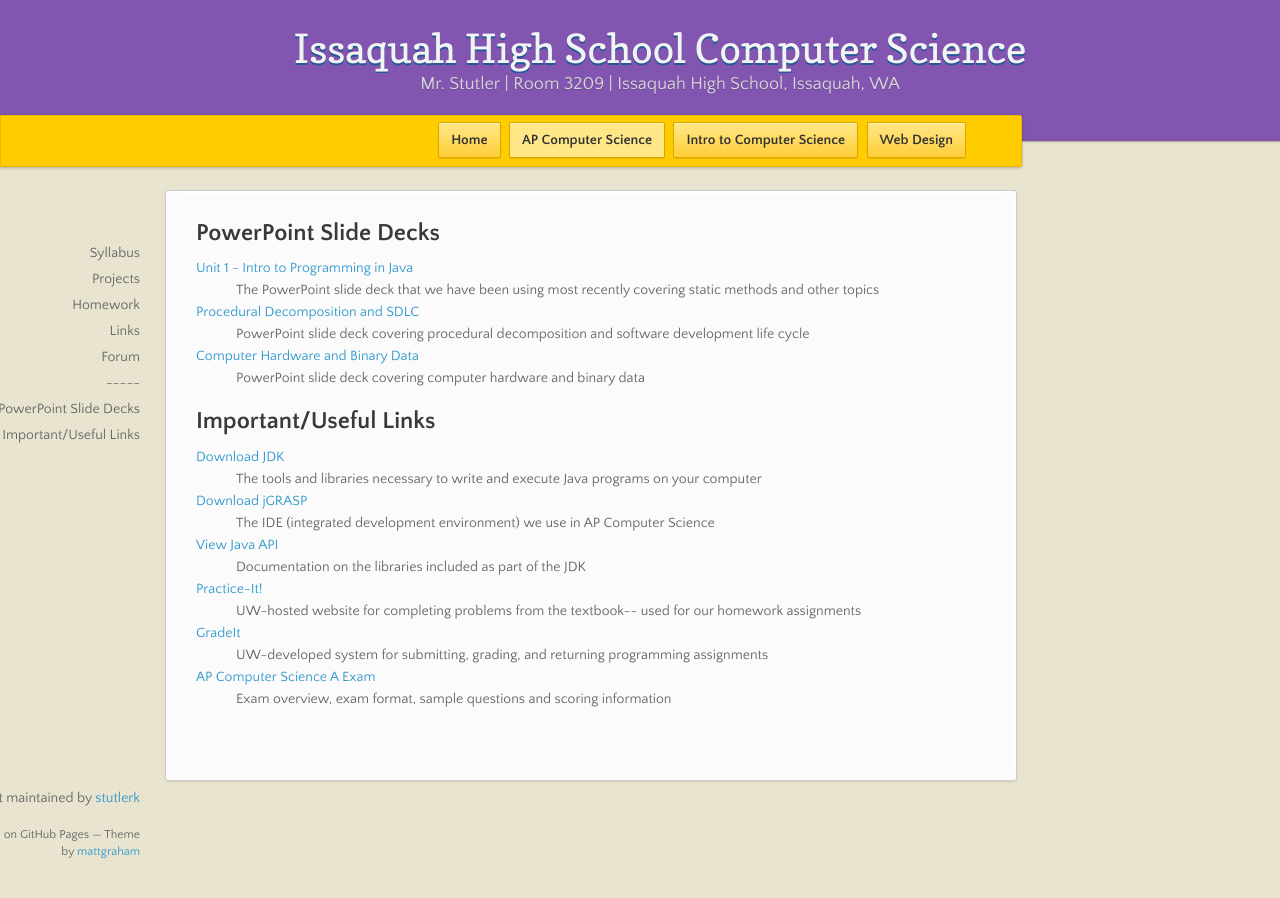
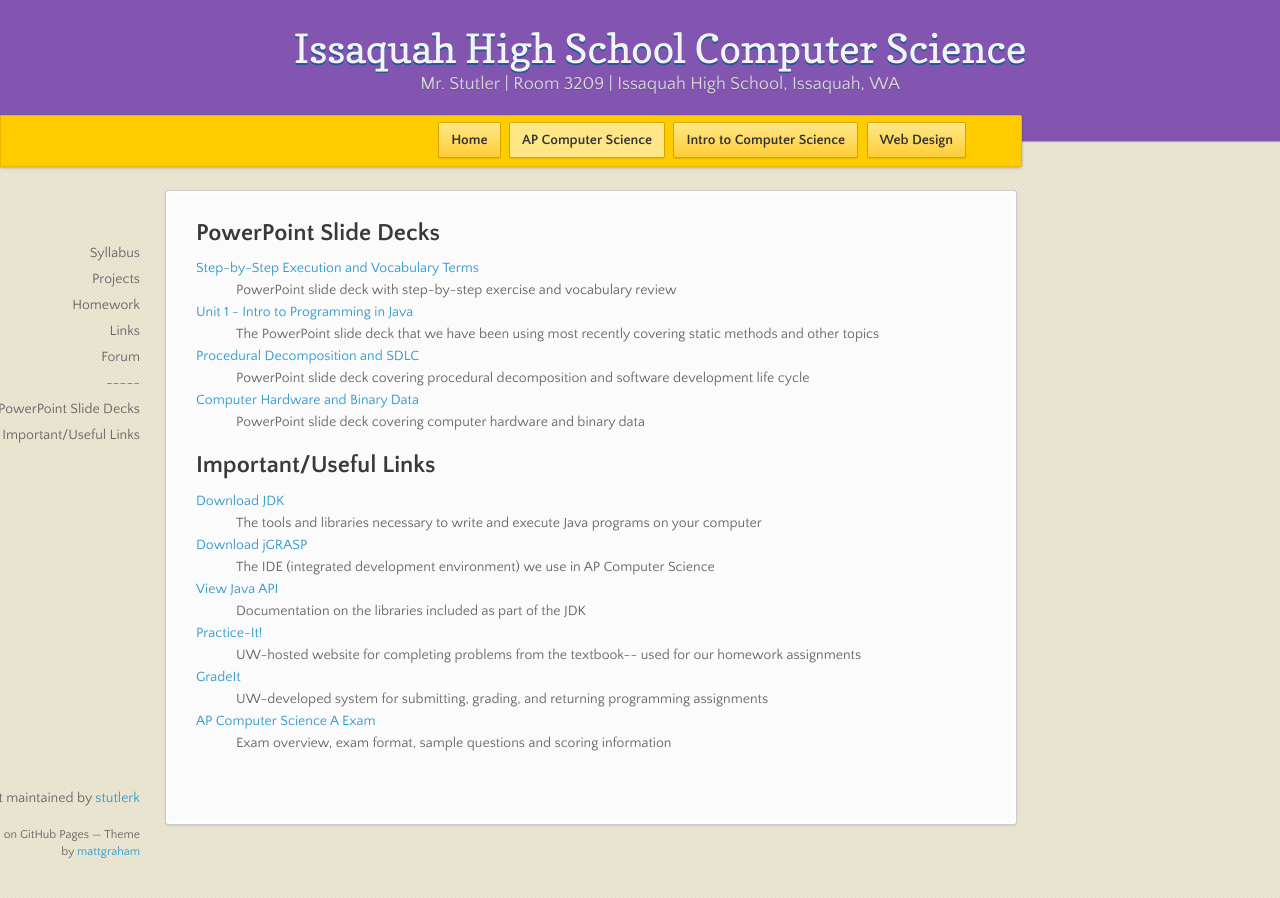
Before and after one commit to stutlerk/ihs-website, a Jekyll site: the page built from _apcs/links.html, in a window 1280 px wide. Built offline with Jekyll 4.4.1, drawn with Linux system fonts in a browser that asks for light colours; nearby versions of some CDN libraries.

Commit message:
Update links.html

```diff
--- a/_apcs/links.html
+++ b/_apcs/links.html
@@ -6,6 +6,9 @@ layout: course
 <section>
 <h2>PowerPoint Slide Decks</h2>
 <dl>
+    <dt><a href="https://issaquahwednet-my.sharepoint.com/personal/stutlerk_issaquah_wednet_edu/_layouts/15/guestaccess.aspx?guestaccesstoken=gc7%2bGVkM%2fdTkUrM15jrs2%2fcnP12VUE7u%2bONeANNmNho%3d&docid=0b89ee793bd2a4004bdefad615d4f45d0&rev=1">Step-by-Step Execution and Vocabulary Terms</a></dt>
+    <dd>PowerPoint slide deck with step-by-step exercise and vocabulary review</dd>
+
     <dt><a href="https://issaquahwednet-my.sharepoint.com/personal/stutlerk_issaquah_wednet_edu/_layouts/15/guestaccess.aspx?guestaccesstoken=vxO4R2bxYPCS6ugj5rtTimj6B0%2bQpPbj0O4xMTdYU9A%3d&docid=061574bfac13c4b7594aba7d9cb5f5561&rev=1">Unit 1 - Intro to Programming in Java</a></dt>
     <dd>The PowerPoint slide deck that we have been using most recently covering static methods and other topics</dd>
 
```
